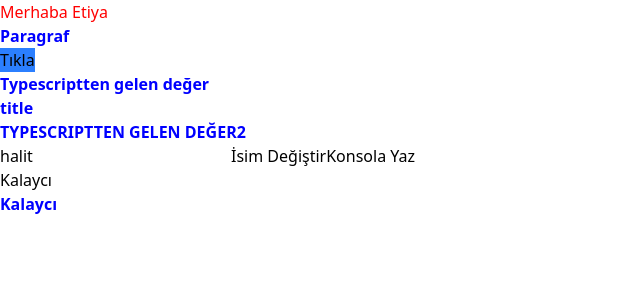
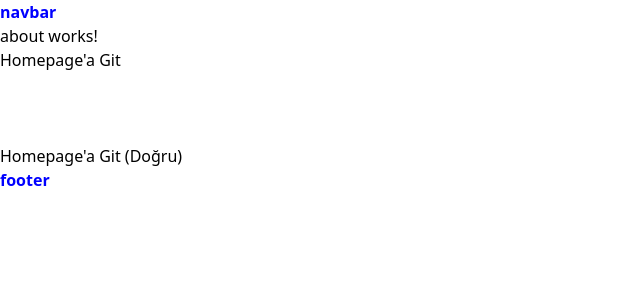
Before and after one commit to halitkalayci/etiya11-angular, an Angular app: page /about in a window 1280 px wide. Before the commit this address led to /. Shown: the top 300 px of the page, without its empty margins (0-640 px from the left). Built offline with nearby package versions, Linux system fonts and the light colour scheme.

Commit message:
add router

```diff
--- a/src/app/app.html
+++ b/src/app/app.html
@@ -1,24 +1,6 @@
-<h3 >Merhaba Etiya</h3>
-<p >Paragraf</p>
-<!-- Eğer bi aksiyonsa () (tıklandı,mouse üzerine getirildi, yazı yazıldı) -->
-<!-- Eğer bir değerse [] (class,içerdeki değer, vs..) -->
+<p>navbar</p>
 
-<button (click)="degerDegistir()" [class]="btnClass">Tıkla</button>
+<!-- routerdan gelen sayfa.. -->
+<router-outlet></router-outlet>
 
-<p>{{title}}</p>
-<p>title</p>
-
-<p>{{title2().toUpperCase()}}</p>
-
-<input [value]="name" (change)="isimDegistir2($event)"/>
-<button (click)="isimDegistir()">İsim Değiştir</button>
-<button (click)="konsolaYaz()">Konsola Yaz</button>
-
-<br/>
-<input [(ngModel)]="surname"/>
-<p>{{surname}}</p>
-
-
-<!-- Pair için frontend projesini oluşturalım -->
-<!-- UI bileşenlerinin basic kısımlarını, login sayfasını -->
-<!-- Two way data bindinge dikkat ederek yapalım. -->
+<p>footer</p>
--- a/src/app/app.routes.ts
+++ b/src/app/app.routes.ts
@@ -1,3 +1,10 @@
 import { Routes } from '@angular/router';
+import { Homepage } from './pages/homepage/homepage';
+import { About } from './pages/about/about';
 
-export const routes: Routes = [];
+// Yalnızca route tanımları, /about -> şu component, /homepage -> şu component / ->
+export const routes: Routes = [
+  {path: '', redirectTo: 'homepage', pathMatch: 'full'}, // localhost:4200
+  {path:'homepage', component:Homepage},
+  {path:'about', component: About}
+];
--- a/src/app/app.ts
+++ b/src/app/app.ts
@@ -1,35 +1,12 @@
 import { Component, signal } from '@angular/core';
 import { FormsModule } from '@angular/forms';
+import { RouterModule } from '@angular/router';
 
 @Component({
   selector: 'app-root',
-  imports: [FormsModule],
+  imports: [FormsModule, RouterModule],
   templateUrl: './app.html',
   styleUrl: './app.css'
 })
 export class App {
-  btnClass = "bg-blue-500"
-  title: String = "Typescriptten gelen değer"; // Angular karışamaz
-  title2 = signal("Typescriptten gelen değer2"); // Anguları çağırıp
-  //değişken tanımla angular arkadaki işlemlerini kendi yapabilir.
-  name: String= "halit";
-  surname: String = "Kalaycı";
-
-  degerDegistir(): void {
-    this.title = "Title Değişti"
-    this.title2.set("Title2 Değişti")
-  }
-
-  isimDegistir() {
-    this.name = "Ahmet"
-    this.surname = "Kalaycı2"
-  }
-
-  isimDegistir2(event:any){
-    this.name=event.target.value;
-  }
-
-  konsolaYaz() {
-    console.log(this.name)
-  }
 }
--- /dev/null
+++ b/src/app/pages/about/about.html
@@ -0,0 +1,8 @@
+<p>about works!</p>
+
+<a href="/homepage">Homepage'a Git</a>
+<br/>
+<br/>
+<br/>
+<br/>
+<a routerLink="/homepage" >Homepage'a Git (Doğru)</a>
--- /dev/null
+++ b/src/app/pages/about/about.ts
@@ -0,0 +1,10 @@
+import { Component } from '@angular/core';
+import { RouterModule } from '@angular/router';
+
+@Component({
+  selector: 'app-about',
+  imports: [RouterModule],
+  templateUrl: './about.html',
+  styleUrl: './about.css',
+})
+export class About {}
--- /dev/null
+++ b/src/app/pages/homepage/homepage.html
@@ -0,0 +1,9 @@
+<p>homepage works!</p>
+
+<!-- HREF => SPALARDA YASAK -->
+<a href="/about">About'a Git</a>
+<br/>
+<br/>
+<br/>
+<br/>
+<a routerLink="/about">About'a Git (Doğru)</a>
--- /dev/null
+++ b/src/app/pages/homepage/homepage.ts
@@ -0,0 +1,10 @@
+import { Component } from '@angular/core';
+import { RouterLink } from "@angular/router";
+
+@Component({
+  selector: 'app-homepage',
+  imports: [RouterLink],
+  templateUrl: './homepage.html',
+  styleUrl: './homepage.css',
+})
+export class Homepage {}
```
Also changed, not shown: src/app/pages/about/about.css (added), src/app/pages/homepage/homepage.css (added), 2 other files (tests, documents, lock files or other folders).
